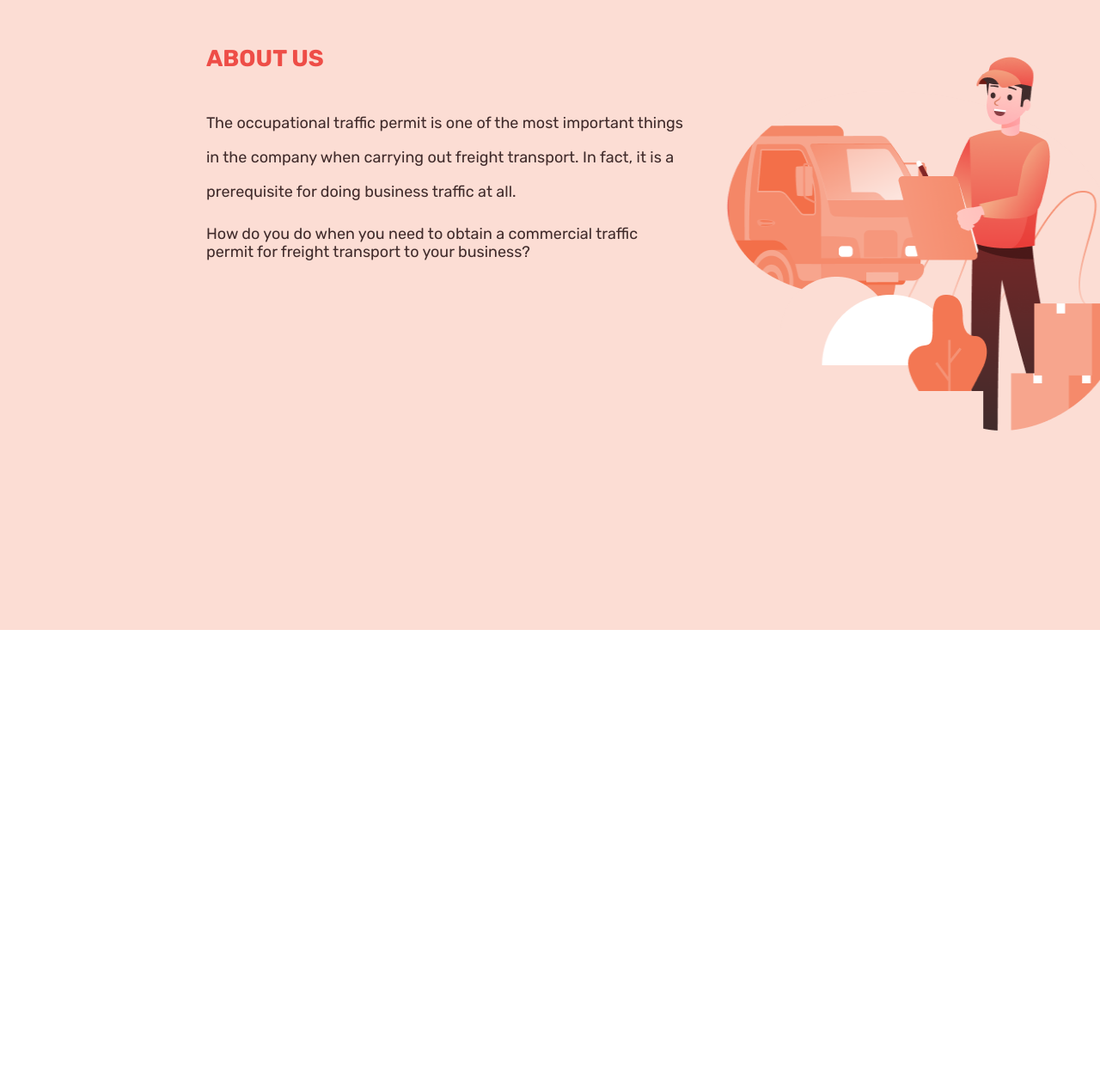
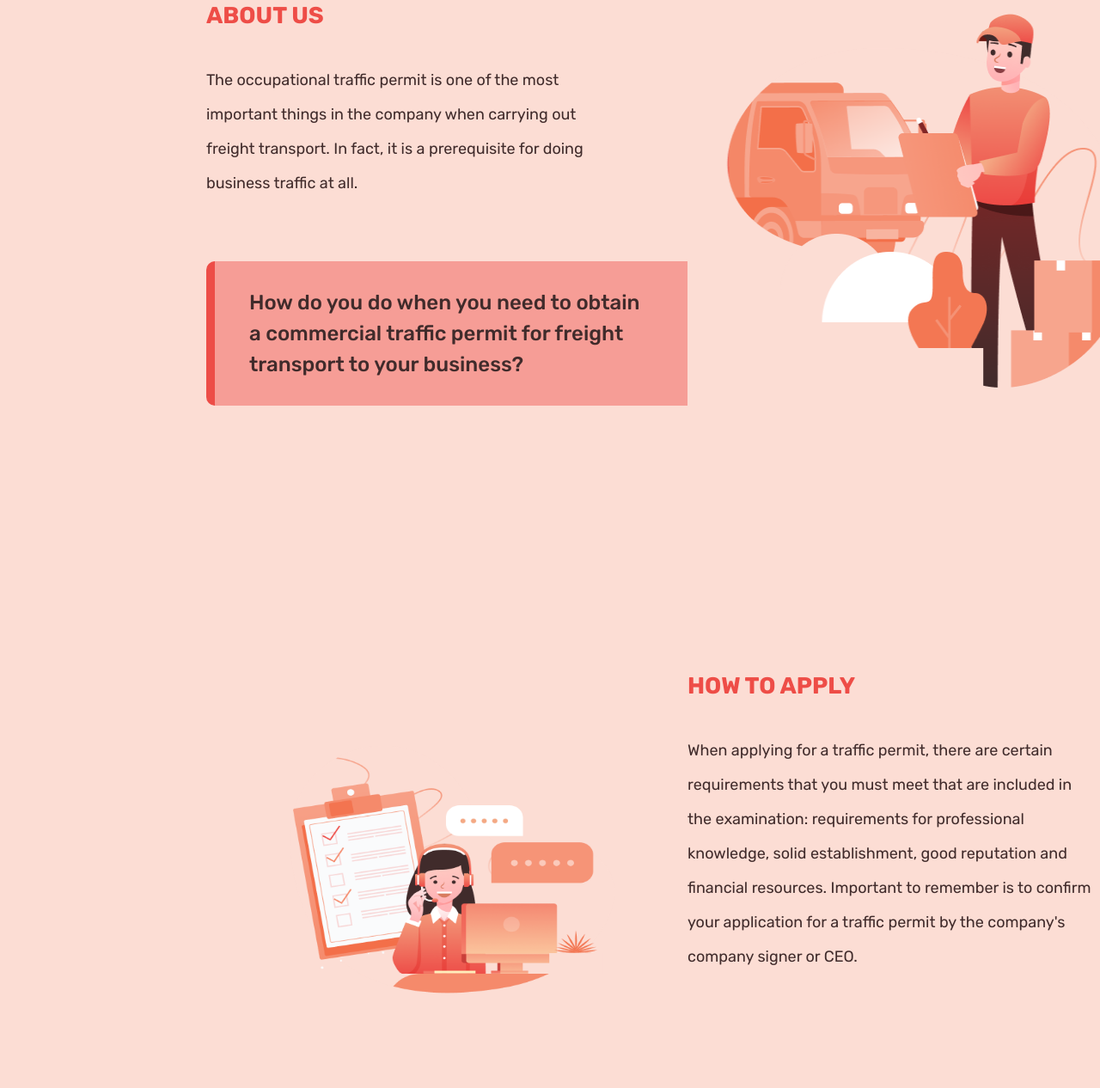
Before and after one commit to andrew65215584/goit-markup-hw-00, a plain HTML site: page index.html in a window 1280 px wide. Shown: the part 1342-2608 px from the top of the page at 86% size. Before the commit the page ends 2075 px from the top, so only its background shows below. Drawn offline with nearby package versions, Linux system fonts and the light colour scheme.

Commit message:
начало faq

```diff
--- a/css/styles.css
+++ b/css/styles.css
@@ -145,19 +145,20 @@ svg {
 }
 .section {
 	width: 1600px;
-	padding: 200px 240px;
+	padding: 150px 240px;
 	margin-left: auto;
 	margin-right: auto;
 	background-color: var(--main-background);
+	display: flex;
+}
+
+.section:nth-child(2n) {
+	flex-direction: row-reverse;
 }
 
 .content-container {
 	width: 470px;
-
 	width: 50%;
-}
-.section-about-us {
-	display: flex;
 }
 
 .section-title {
@@ -167,11 +168,43 @@ svg {
 }
 
 .section-text {
+	width: 470px;
 	font-weight: 300;
 	font-size: 18px;
 	line-height: 2.22;
+	margin-top: 0px;
+	margin-bottom: 70px;
 }
 
 .img {
 	width: 50%;
 }
+
+.notify-paragraph {
+	font-weight: 500;
+	font-size: 24px;
+	line-height: 1.5;
+	color: #402b2b;
+	margin: 0px;
+
+	background: #ED4D4770;
+
+	padding: 30px 40px;
+	border-left: 10px solid #ed4d47;
+	border-bottom-left-radius: 10px;
+	border-top-left-radius: 10px;
+}
+
+.section-faq {
+
+height: 1500px;
+
+
+
+transform: translateX(360);
+
+background-image: url(../images/bcg-faq.png);
+background-repeat: no-repeat;
+background-position: right 0;
+
+}
--- a/index.html
+++ b/index.html
@@ -43,7 +43,7 @@
 
     <main>
 
-        <section class="section section-about-us">
+        <section class="section ">
 
             <div class="content-container">
                 <h2 class="section-title"> ABOUT US </h2>
@@ -52,7 +52,7 @@
                       it is a prerequisite for doing business traffic at all.
                 </p>
 
-                <p >
+                <p class="notify-paragraph" >
                     How do you do when you need to obtain a commercial traffic permit
                     for freight transport to your business?
 
@@ -64,8 +64,30 @@
 
         </section>
 
+        <section class="section section-about-us">
+
+            <div class="content-container">
+                <h2 class="section-title"> HOW TO APPLY </h2>
+                <p class="section-text"> When applying for a traffic permit, there are certain requirements that you must meet that are included in the examination: requirements for professional knowledge, solid establishment, good reputation and financial resources. Important to remember is to confirm your application for a traffic permit by the company's company signer or CEO.
+                </p>
+
+
+
+            </div>
+
+            <img src="./images/Illustration-2.png" alt="иллюстрация девочки" width="575" height="480" class="img">
+
+        </section>
+
+        <section class="section section-faq">
+
+        </section>
+
     </main>
 
+    <footer>
+
+    </footer>
 
 
 </body>
```
Also changed, not shown: images/bcg-faq.png (added).
